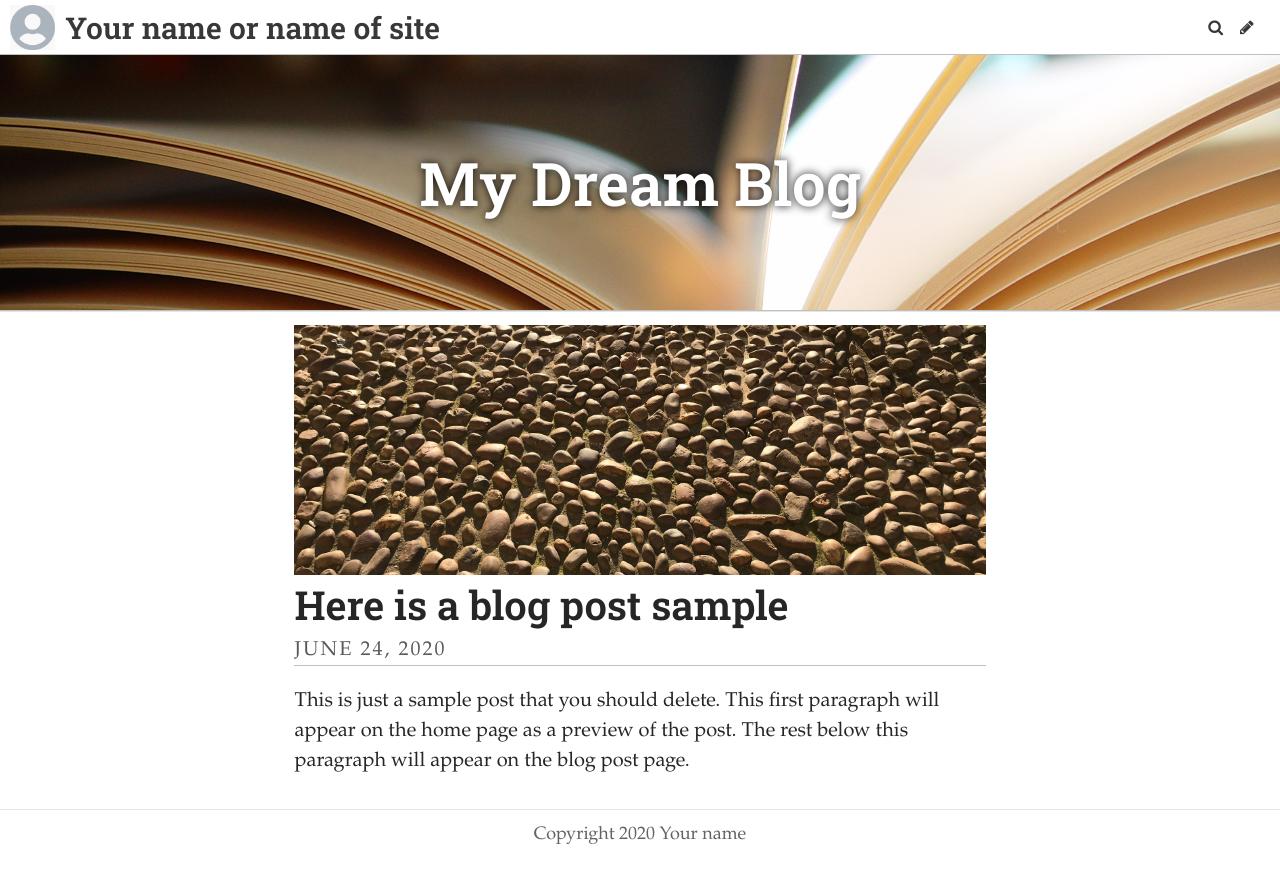
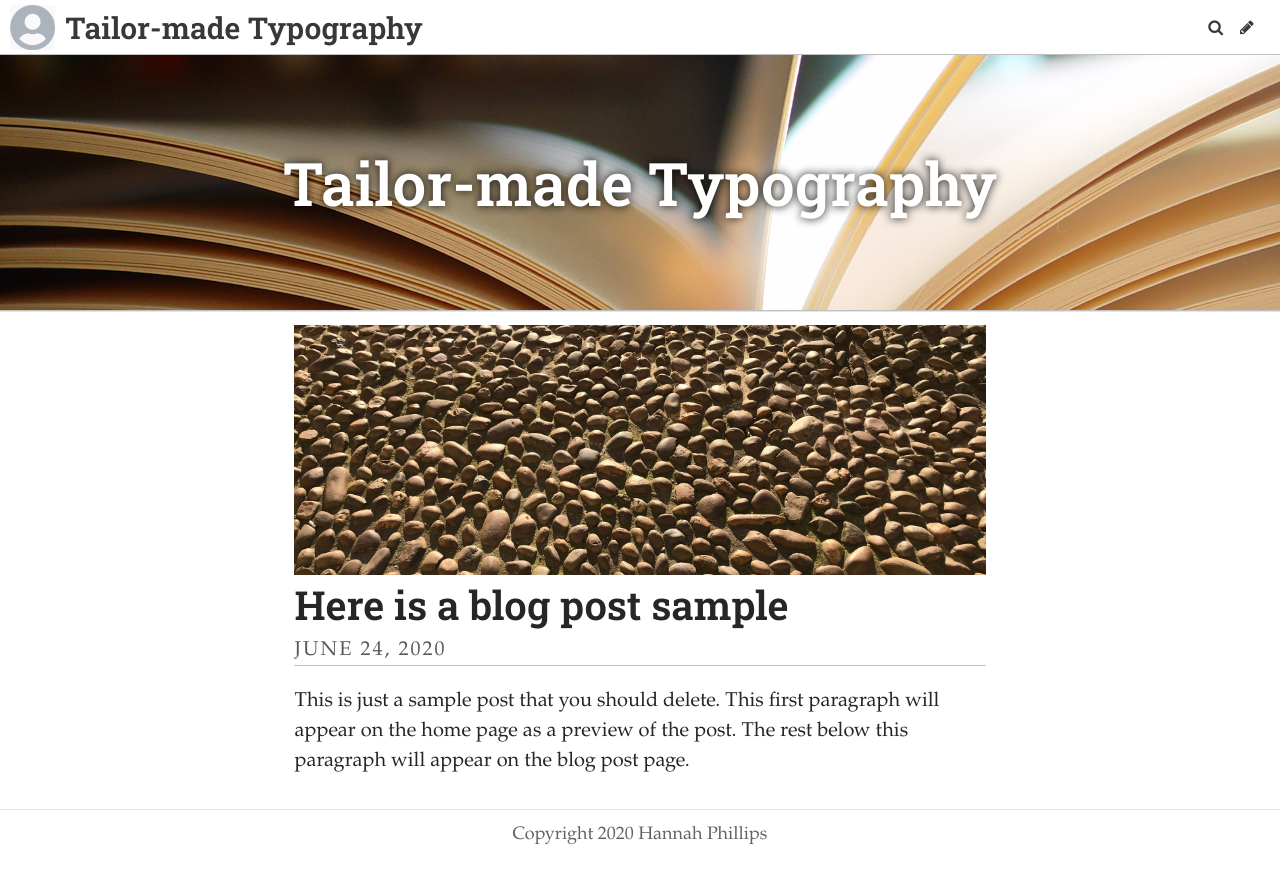
Before and after one commit to hannahphillips57/Typotailoring-, a Jekyll site: the page built from index.html, in a window 1280 px wide. Shown: the top 883 px of the page. Built offline with Jekyll 4.4.1, drawn with Linux system fonts in a browser that asks for light colours; some web fonts are replaced; the list of posts is cut into pages by our own code.

Commit message:
Update Settings “general”

```diff
--- a/_data/settings.yml
+++ b/_data/settings.yml
@@ -1,11 +1,11 @@
-title: Your name or name of site
-description: A website with a blog
-header_text: My Dream Blog
-footer_text: Copyright 2020 Your name
+title: Tailor-made Typography
+description: A blog about how designer clothing brands use typography
+header_text: "Tailor-made Typography "
+footer_text: Copyright 2020 Hannah Phillips
 header_feature_image: ../uploads/pages.jpg
-bannerheight: "20vmax"
-gridlayout: false
+bannerheight: 20vmax
 logo: /uploads/logo.jpg
 favicon: /uploads/favicon.ico
+gridlayout: false
+fixednavbar: false
 upzoom: true
-fixednavbar: false
```
